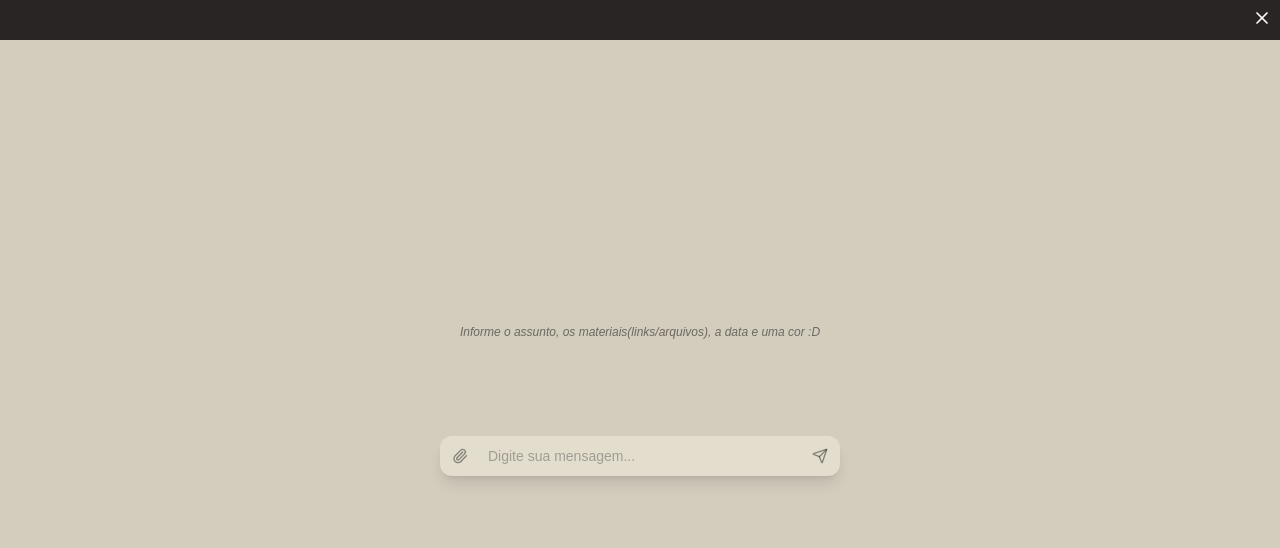
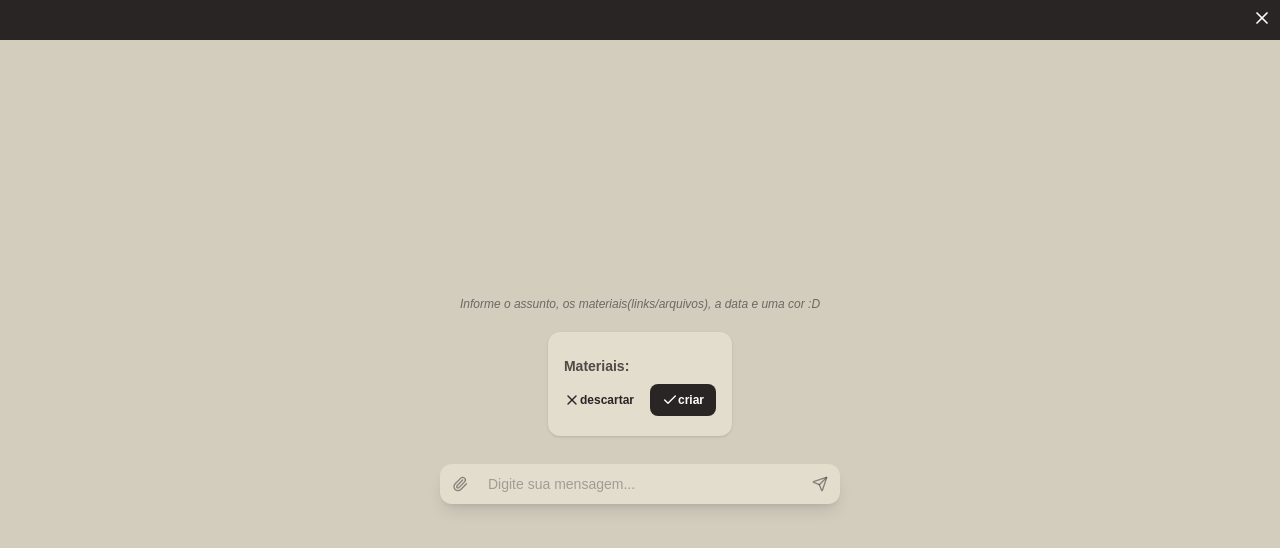
Before and after one commit to kelsmartins/my-projeto-studyo, a Next.js app: page /board in a window 1280 px wide. Both pictures are taken after a click on the button "estudo". Shown: the top 548 px of the page. Built offline with nearby package versions, Linux system fonts and the light colour scheme.

Commit message:
Update MessageBubble.tsx

```diff
--- a/src/components/chat/MessageBubble.tsx
+++ b/src/components/chat/MessageBubble.tsx
@@ -1,33 +1,51 @@
 import { StudyType } from "@/types/StudyType";
+import {X, Check} from 'lucide-react'
 
 type MessageBubbleProps = {
-    studyData: StudyType | null | undefined;
+  studyData: StudyType | null | undefined;
 }
 
 export function MessageBubble({ studyData }: MessageBubbleProps) {
   return (
     <div
-      style={{
-        backgroundColor: studyData?.color,
-        padding: "1rem",
-        borderRadius: "12px",
-        marginBottom: "1rem",
-        maxWidth: "400px",
-        color: "#1c1c1c"
-      }}
-    >
-      <h4 style={{ margin: 0 }}>{studyData?.title}</h4>
-      <p style={{ margin: "0.5rem 0" }}>{studyData?.date instanceof Date ? studyData.date.toLocaleDateString() : studyData?.date}</p>
+      className="bg-[#E3DDCE] p-4 rounded-xl mb-2 max-w-[400px] shadow-sm flex flex-col">
 
+      <h4 className="m-0 mb-1 font-bold text-[#292524]">
+        {studyData?.title}
+      </h4>
+
+      <p className="m-0 mt-0 mb-1 text-sm font-bold text-[#292524]/80"
+      style={{ color: studyData?.color_hex}}>{studyData?.date instanceof Date ? studyData.date.toLocaleDateString() : studyData?.date}</p>
+
+      <p className="m-0 mt-0 mb-1 text-sm font-bold text-[#292524]/80">Materiais:</p>
       {studyData?.materials && studyData.materials.length > 0 && (
-        <ul style={{ paddingLeft: "1.2rem", margin: 0 }}>
+        <ul className=" m-0 mb-4">
           {studyData.materials.map((m, i) => (
-            <li key={i}>
+            <li key={i}
+              className="italic text-[#292524]/70 text-sm truncate">
               {m.type === "file" ? "📄 Arquivo:" : "🔗 Link:"} {m.name}
             </li>
           ))}
         </ul>
       )}
+
+      <div className="w-full h-10 flex items-center justify-end text-xs text-[#292524] gap-4">
+
+        <button className="font-bold hover:underline hover:cursor-pointer flex"
+
+          onClick={() => { }}>
+
+          <X size={16} className="text-[#292524]" />
+          descartar
+        </button>
+
+        <button className="px-3 py-2 bg-[#292524] rounded-lg font-semibold text-white flex">
+          <Check size={16} className="text-white" />
+          criar
+        </button>
+
+      </div>
+
     </div>
   );
 }
```
